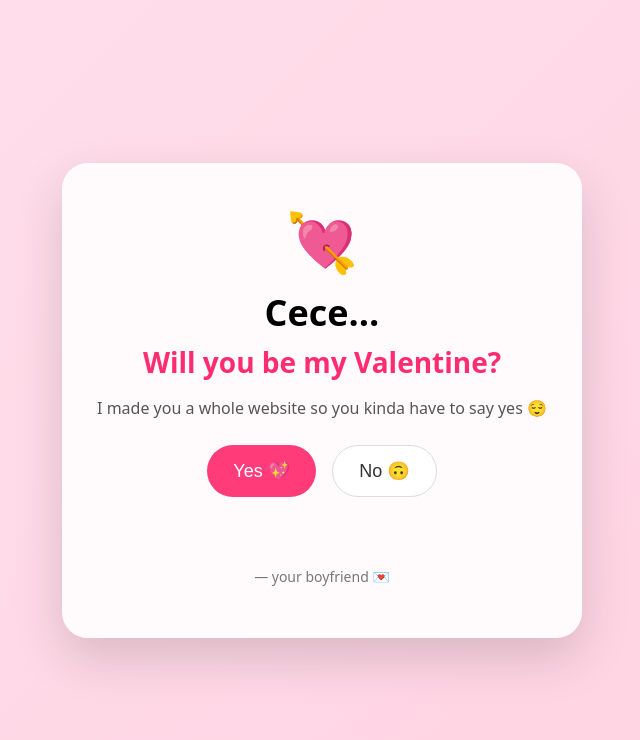
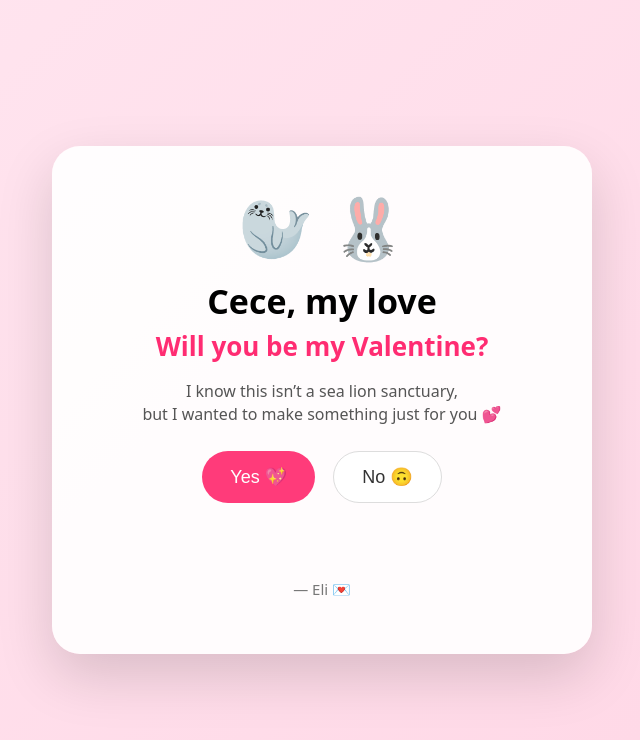
Before and after one commit to MinkandWeave/Cece-Valentines2, a plain HTML site: page index.html in a window 1280 px wide. Shown: the whole page, without its empty margins (318-958 px from the left). Drawn offline with Linux system fonts and the light colour scheme.

Commit message:
Add files via upload

```diff
--- a/index.html
+++ b/index.html
@@ -3,17 +3,23 @@
 <head>
   <meta charset="UTF-8" />
   <meta name="viewport" content="width=device-width, initial-scale=1.0"/>
-  <title>Cece 💖 Valentine?</title>
+  <title>Cece 💖 Valentine</title>
   <link rel="stylesheet" href="style.css" />
 </head>
 <body>
   <div class="card">
-    <div class="heart">💘</div>
+    <div class="animals">
+      <span class="seal">🦭</span>
+      <span class="bunny">🐰</span>
+    </div>
 
-    <h1>Cece…</h1>
+    <h1>Cece, my love</h1>
     <h2>Will you be my Valentine?</h2>
 
-    <p class="subtitle">I made you a whole website so you kinda have to say yes 😌</p>
+    <p class="subtitle">
+      I know this isn’t a sea lion sanctuary,<br>
+      but I wanted to make something just for you 💕
+    </p>
 
     <div class="btn-row">
       <button id="yesBtn" class="yes">Yes 💖</button>
@@ -22,7 +28,7 @@
 
     <p id="message" class="message"></p>
 
-    <p class="signature">— your boyfriend 💌</p>
+    <p class="signature">— Eli 💌</p>
   </div>
 
   <script src="script.js"></script>
--- a/script.js
+++ b/script.js
@@ -3,35 +3,35 @@ const noBtn = document.getElementById("noBtn");
 const msg = document.getElementById("message");
 
 yesBtn.addEventListener("click", () => {
-  msg.textContent = "YAY 💖💖 It’s a date, Cece 😌";
+  msg.textContent = "You make my world softer, happier, and brighter 💖";
   confetti();
 });
 
 noBtn.addEventListener("mouseenter", () => {
-  const x = Math.random() * 300 - 150;
-  const y = Math.random() * 200 - 100;
+  const x = Math.random() * 320 - 160;
+  const y = Math.random() * 220 - 110;
   noBtn.style.transform = `translate(${x}px, ${y}px)`;
 });
 
 noBtn.addEventListener("click", () => {
-  msg.textContent = "That button is just for decoration 😌";
+  msg.textContent = "That option was never real 😌";
 });
 
 function confetti() {
-  const emojis = ["💖", "💘", "✨", "🌸", "🥰"];
-  for (let i = 0; i < 25; i++) {
+  const emojis = ["💖", "💘", "✨", "🦭", "🐰", "🌸"];
+  for (let i = 0; i < 28; i++) {
     const el = document.createElement("div");
     el.textContent = emojis[Math.floor(Math.random() * emojis.length)];
     el.style.position = "fixed";
     el.style.left = window.innerWidth / 2 + "px";
     el.style.top = window.innerHeight / 2 + "px";
-    el.style.fontSize = 18 + Math.random() * 22 + "px";
+    el.style.fontSize = 18 + Math.random() * 24 + "px";
     el.style.pointerEvents = "none";
     el.style.transition = "transform 1s ease, opacity 1s ease";
     document.body.appendChild(el);
 
     requestAnimationFrame(() => {
-      el.style.transform = `translate(${Math.random() * 400 - 200}px, ${-300 - Math.random() * 200}px) rotate(${Math.random() * 360}deg)`;
+      el.style.transform = `translate(${Math.random() * 420 - 210}px, ${-320 - Math.random() * 200}px) rotate(${Math.random() * 360}deg)`;
       el.style.opacity = "0";
     });
 
--- a/style.css
+++ b/style.css
@@ -8,31 +8,34 @@ body {
   display: grid;
   place-items: center;
   font-family: system-ui, -apple-system, BlinkMacSystemFont, "Segoe UI", Roboto, Arial, sans-serif;
-  background: linear-gradient(135deg, #ffe0ec, #ffd1e1);
+  background: linear-gradient(135deg, #ffe6f0, #ffd6e5);
 }
 
 .card {
-  width: min(520px, 92vw);
-  background: rgba(255, 255, 255, 0.9);
-  border-radius: 26px;
-  padding: 38px 28px;
+  width: min(540px, 94vw);
+  background: rgba(255, 255, 255, 0.92);
+  border-radius: 28px;
+  padding: 40px 30px;
   text-align: center;
-  box-shadow: 0 20px 50px rgba(0,0,0,0.15);
+  box-shadow: 0 22px 55px rgba(0,0,0,0.15);
 }
 
-.heart {
-  font-size: 58px;
-  margin-bottom: 8px;
+.animals {
+  font-size: 60px;
+  display: flex;
+  justify-content: center;
+  gap: 18px;
+  margin-bottom: 10px;
 }
 
 h1 {
-  margin: 0;
-  font-size: 36px;
+  margin: 6px 0 4px;
+  font-size: 34px;
 }
 
 h2 {
-  margin: 6px 0 12px;
-  font-size: 28px;
+  margin: 4px 0 14px;
+  font-size: 26px;
   color: #ff2c72;
 }
 
@@ -40,20 +43,21 @@ h2 {
   font-size: 16px;
   color: #555;
   margin-bottom: 26px;
+  line-height: 1.4;
 }
 
 .btn-row {
   display: flex;
   justify-content: center;
-  gap: 16px;
-  margin-bottom: 20px;
+  gap: 18px;
+  margin-bottom: 22px;
   position: relative;
 }
 
 button {
   border: none;
   border-radius: 999px;
-  padding: 14px 26px;
+  padding: 14px 28px;
   font-size: 18px;
   cursor: pointer;
   transition: transform 0.15s ease, box-shadow 0.15s ease;
@@ -80,11 +84,11 @@ button:hover {
   font-size: 20px;
   font-weight: 700;
   color: #ff2c72;
-  min-height: 28px;
+  min-height: 30px;
 }
 
 .signature {
-  margin-top: 22px;
-  font-size: 14px;
+  margin-top: 24px;
+  font-size: 15px;
   color: #777;
 }
```
